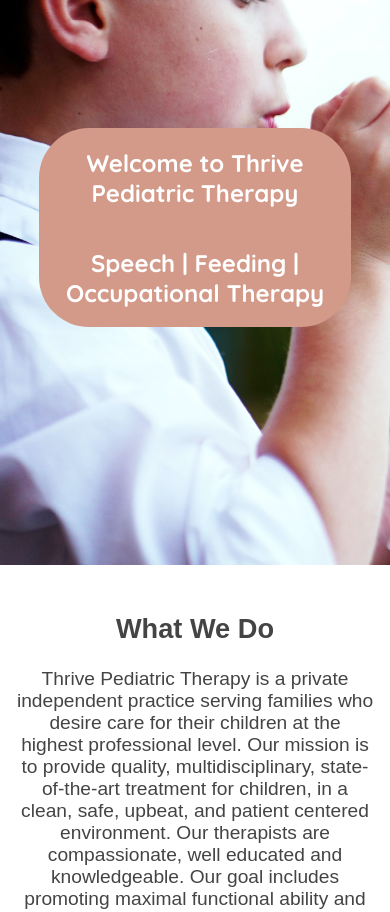
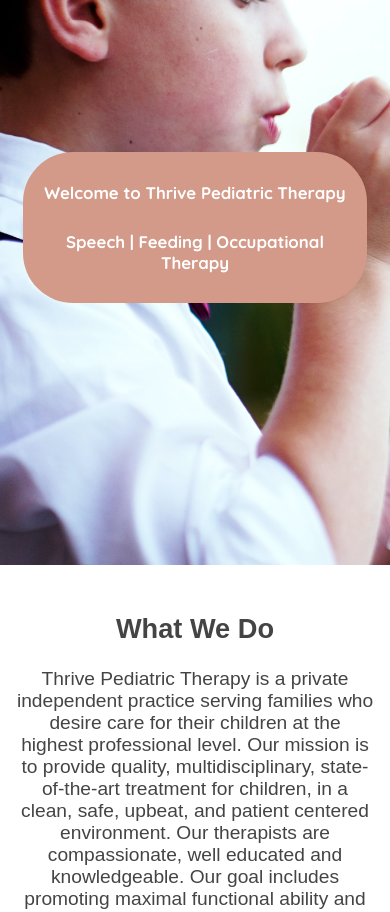
Before and after one commit to brunojoey/thrive-therapy, a React (Create React App) app: page / in a window 390 px wide. Shown: the part 840-1752 px from the top of the page. Built offline with nearby package versions, Linux system fonts and the light colour scheme.

Commit message:
Added new Index Title.

```diff
--- a/public/index.html
+++ b/public/index.html
@@ -7,7 +7,7 @@
     <meta name="theme-color" content="#000000" />
     <meta
       name="description"
-      content="Web site created using create-react-app"
+      content="Thrive Pediatric Speech | Feeding | Occupational Therapy"
     />
     <link rel="apple-touch-icon" href="%PUBLIC_URL%/logo192.png" />
     <link rel="manifest" href="%PUBLIC_URL%/manifest.json" />
@@ -17,7 +17,7 @@
       href="https://fonts.googleapis.com/css2?family=Quicksand:wght@100;300;400;700;900&display=swap"
       rel="stylesheet"
     />
-    <title>Thrive Pediatric Therapy</title>
+    <title>Thrive Pediatric Speech | Feeding | Occupational Therapy</title>
   </head>
   <body>
     <noscript>You need to enable JavaScript to run this app.</noscript>
--- a/src/pages/index.scss
+++ b/src/pages/index.scss
@@ -459,6 +459,8 @@
     width: 100%;
     &-block {
       width: 80%;
+      font-size: .7rem;
+      padding: 1rem;
     }
   }
 
```
Also changed, not shown: public/thrive-pediatric-therapy-transparent.png (deleted), public/thrive-pediatric-therapy.png (deleted).
